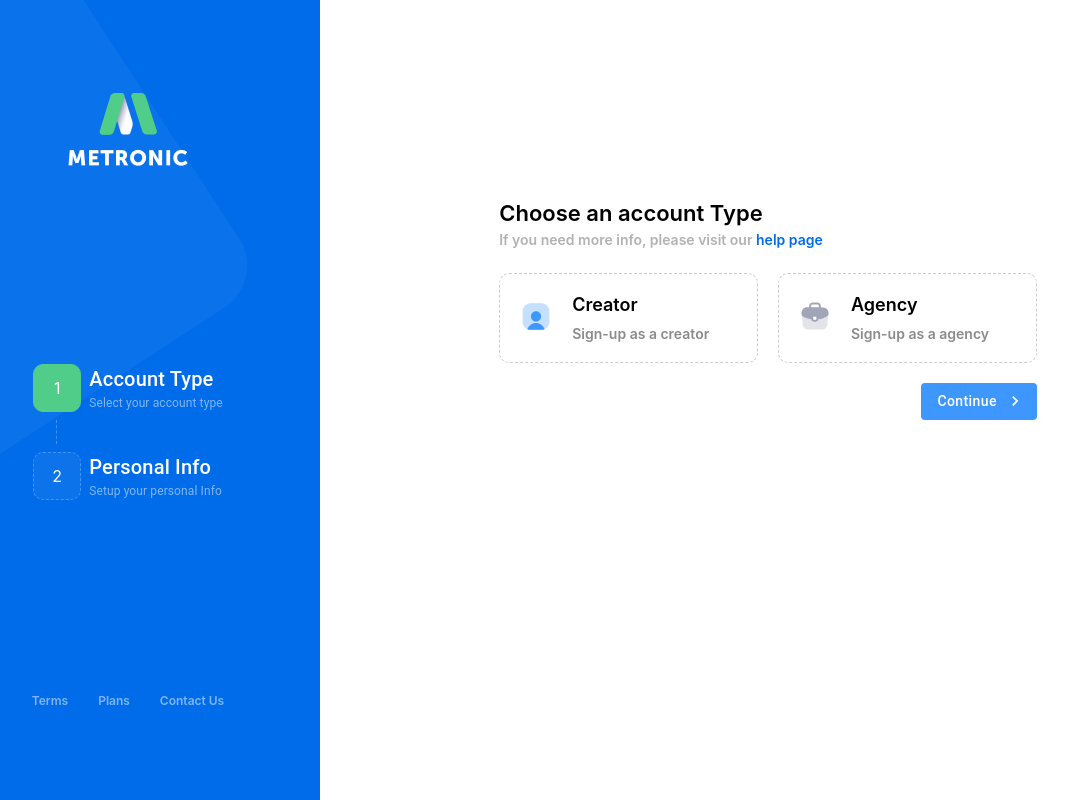
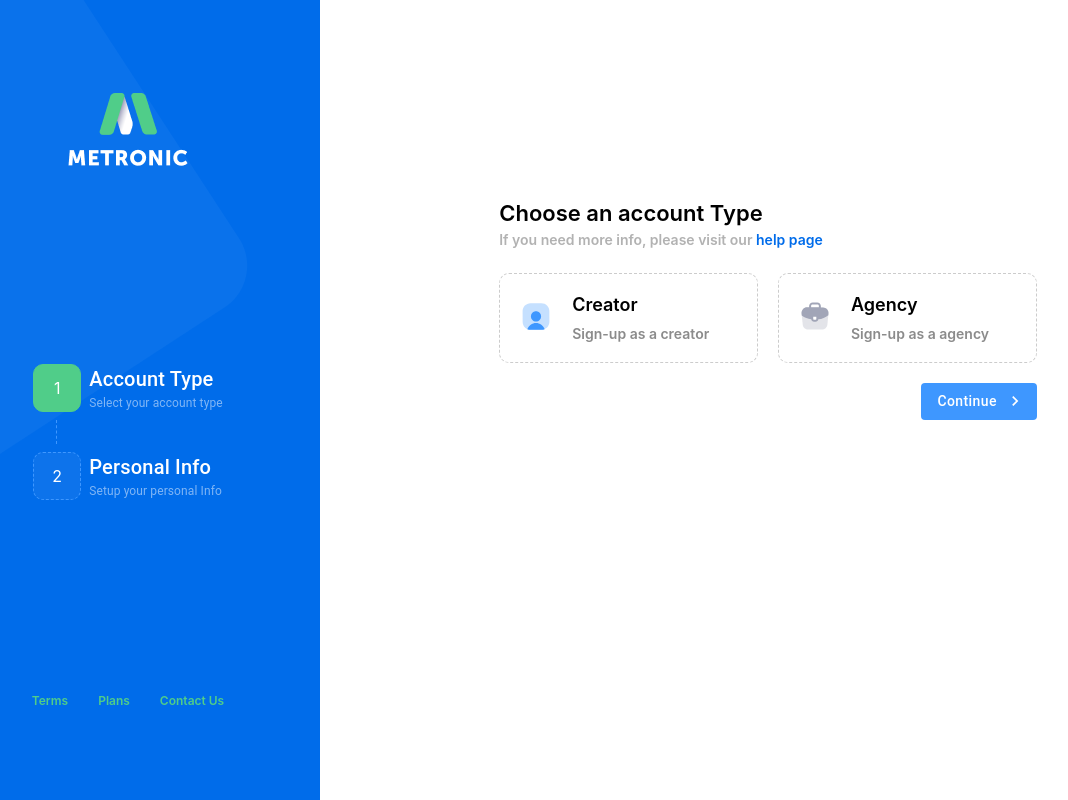
Before and after one commit to AlexBodnarC/auth-test, a React (Create React App) app: page / in a window 1280 px wide. Shown: the whole page, without its empty margins (64-1132 px from the left). Built offline with nearby package versions, Linux system fonts and the light colour scheme; no server answers.

Commit message:
update color for footer routes

```diff
--- a/src/pages/Auth.tsx
+++ b/src/pages/Auth.tsx
@@ -46,7 +46,7 @@ const Auth = () => {
                             return(
                                 <div
                                     key={index}
-                                    style={{ fontSize: '12px', fontWeight: '600', color: '#80b6f5', textAlign: 'center'}}
+                                    style={{ fontSize: '12px', fontWeight: '600', color: '#50cd89', textAlign: 'center'}}
                                 >
                                     {route.name}
                                 </div>
```
